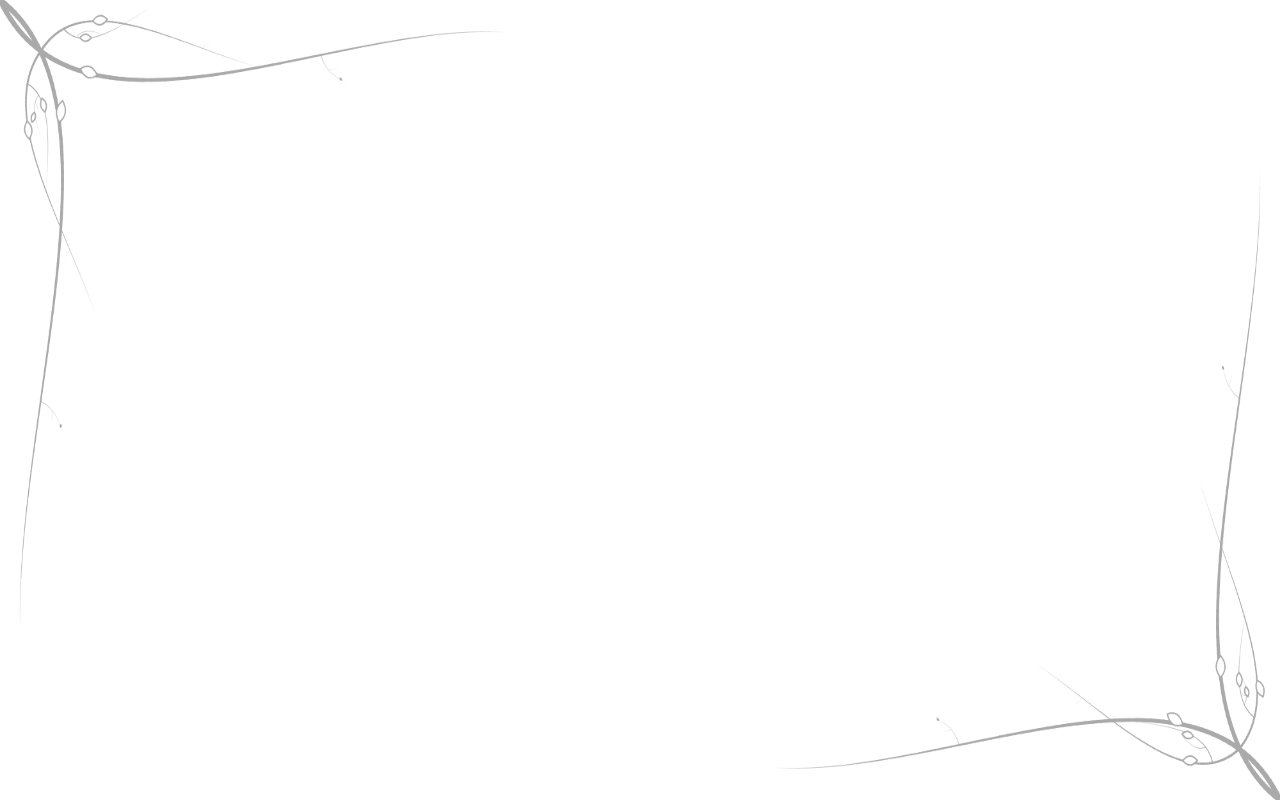
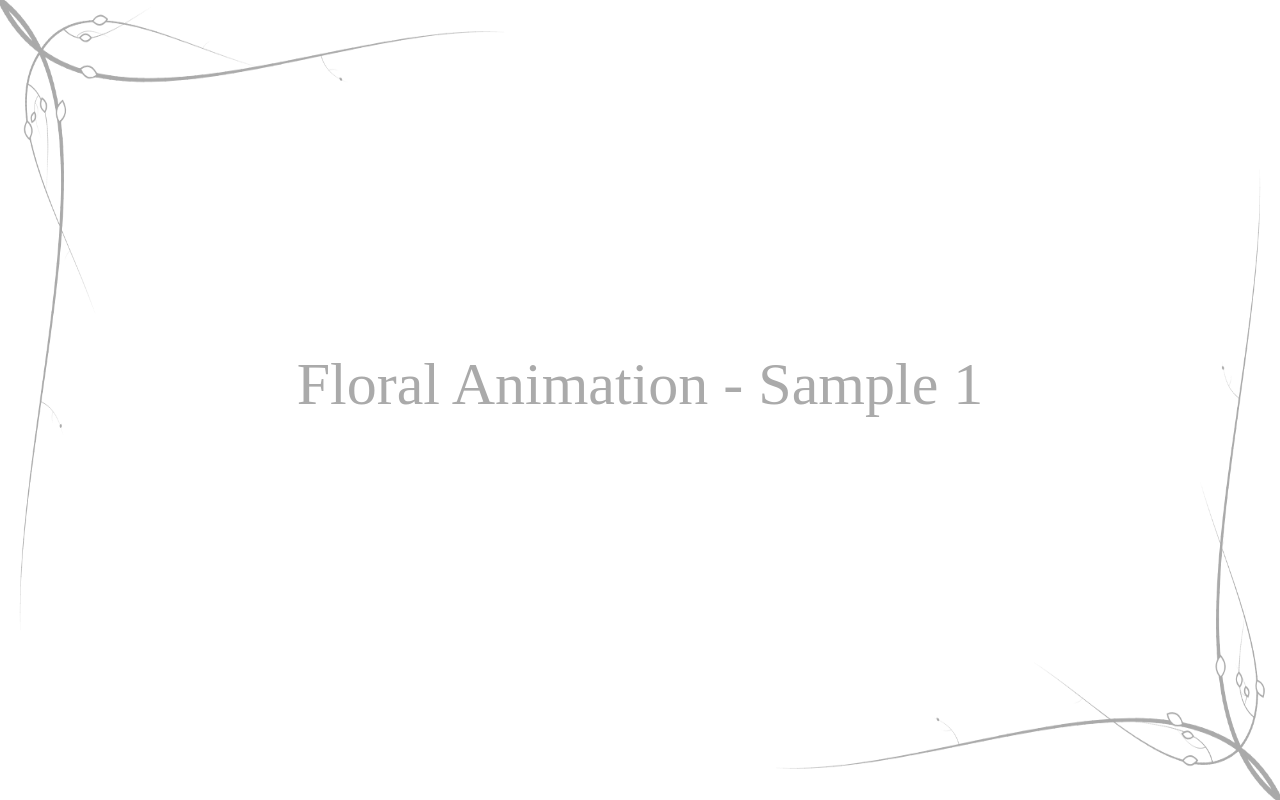
Before and after one commit to netssrmrz/plantanimator, a website: page Plant Animator/public/index.html in a window 1280 px wide. Drawn offline with Linux system fonts and the light colour scheme.

Commit message:
First sample animation

```diff
--- a/Plant Animator/public/index.html
+++ b/Plant Animator/public/index.html
@@ -16,13 +16,32 @@
 
     #canvas
     {
-      xborder: 1px solid #f00;
       width: 100%;
       height: 100%;
+      z-index: 0;
+      position: absolute;
+      left: 0px;
+      top: 0px;
+    }
+
+    #title
+    {
+      width: 1000px;
+      height: 100px;
+      text-align: center;
+      font-size: 60px;
+      color: #aaa;
+      position: absolute;
+      top: 0;
+      bottom: 0;
+      left: 0;
+      right: 0;
+      margin: auto;
     }
   </style>
   <script type="module">
-    import { Plant_Stem as Plant, Random } from "./lib/pa.js";
+    import { Plant_Maturing, Animate } from "./lib/pa.js";
+    import { Bezier } from "./lib/bezierjs/bezier.js";
 
     window.onload = Main;
     function Main()
@@ -42,14 +61,12 @@
       plants.push(New_Bottom_Border(canvas_ctx));
       plants.push(New_Right_Border(canvas_ctx));
 
-      Animate.canvas_ctx = canvas_ctx;
-      Animate.plants = plants;
-      Animate();
+      Animate(canvas_ctx, plants);
     }
 
     function New_Top_Border(canvas_ctx)
     {
-      var plant = new Plant();
+      var plant = new Plant_Stem();
       plant.maturity_rate = 0.25;
       plant.level = 3;
       plant.canvas_ctx = canvas_ctx;
@@ -63,7 +80,7 @@
 
     function New_Bottom_Border(canvas_ctx)
     {
-      var plant = new Plant();
+      var plant = new Plant_Stem();
       plant.maturity_rate = 0.25;
       plant.level = 3;
       plant.canvas_ctx = canvas_ctx;
@@ -77,7 +94,7 @@
 
     function New_Left_Border(canvas_ctx)
     {
-      var plant = new Plant();
+      var plant = new Plant_Stem();
       plant.maturity_rate = 0.25;
       plant.level = 4;
       plant.canvas_ctx = canvas_ctx;
@@ -91,7 +108,7 @@
 
     function New_Right_Border(canvas_ctx)
     {
-      var plant = new Plant();
+      var plant = new Plant_Stem();
       plant.maturity_rate = 0.25;
       plant.level = 4;
       plant.canvas_ctx = canvas_ctx;
@@ -103,33 +120,134 @@
       return plant;
     }
 
-    function Animate()
+    function Random(base, delta)
     {
-      var c, next_frame = false, next_plant_frame;
+      return base + (Math.random() - 0.5) * delta;
+    }
 
-      Animate.canvas_ctx.clearRect(0, 0, Animate.canvas_ctx.canvas.width, Animate.canvas_ctx.canvas.height);
-      for (c = 0; c < Animate.plants.length; c++)
+    class Plant_Flower extends Plant_Maturing
+    {
+      Render()
       {
-        next_plant_frame = Animate.plants[c].Next_Frame();
-        next_frame = next_frame || next_plant_frame;
+        var c, p = 4;
+
+        this.canvas_ctx.lineWidth = 2;
+        this.canvas_ctx.beginPath();
+        for (c = 0; c < p; c++)
+        {
+          this.canvas_ctx.moveTo(0, 0);
+          this.canvas_ctx.bezierCurveTo(this.maturity / 4, this.maturity / 4, this.maturity / 4, -this.maturity / 4, 0, 0);
+          this.canvas_ctx.rotate(2 * Math.PI / p);
+        }
+        this.canvas_ctx.fill();
+        this.canvas_ctx.stroke();
       }
-      if (next_frame)
-        window.requestAnimationFrame(Animate);
-      /*else
+    }
+
+    class Plant_Leaf extends Plant_Maturing
+    {
+      Render()
       {
-        Animate.plants.push(New_Top_Border(Animate.canvas_ctx));
-        Animate.plants.push(New_Left_Border(Animate.canvas_ctx));
-        window.requestAnimationFrame(Animate);
-      }*/
-    };
+        this.canvas_ctx.lineWidth = 2;
+        this.canvas_ctx.beginPath();
+        this.canvas_ctx.moveTo(0, 0);
+        this.canvas_ctx.quadraticCurveTo(this.maturity / 4, this.maturity / 4, 0, this.maturity / 2);
+        this.canvas_ctx.quadraticCurveTo(-this.maturity / 4, this.maturity / 4, 0, 0);
+        this.canvas_ctx.fill();
+        this.canvas_ctx.stroke();
+      }
+    }
+
+    class Plant_Stem extends Plant_Maturing
+    {
+      constructor()
+      {
+        var x1, y1, x2, y2, cx1, cy1, cx2, cy2;
+
+        super();
+
+        x1 = 0; y1 = 0;
+        x2 = 1000; y2 = 0;
+
+        cx1 = 200; cy1 = -250;
+        cx2 = 800; cy2 = 250;
+
+        this.curve = new Bezier(
+          x1, y1, cx1, cy1,
+          cx2, cy2, x2, y2);
+        this.curve_pts = this.curve.getLUT(100);
+      }
+
+      Render()
+      {
+        var c;
+
+        for (c = 1; c < this.maturity; c++)
+        {
+          this.canvas_ctx.beginPath();
+          this.canvas_ctx.lineWidth = (this.maturity - c) / 10;
+          this.canvas_ctx.moveTo(this.curve_pts[c - 1].x, this.curve_pts[c - 1].y);
+          this.canvas_ctx.lineTo(this.curve_pts[c].x, this.curve_pts[c].y);
+          this.canvas_ctx.stroke();
+        }
+      }
+
+      Grow_Maturing()
+      {
+        if (this.curr_level < this.level)
+        {
+          if (this.maturity >= 10 && !this.branches)
+            this.Add_Stem(Random(0, 0.5), 0.5, -0.5);
+
+          if (this.maturity >= 20 && this.branches.length == 1)
+            this.Add_Leaf(Random(4.7, 1));
+
+          if (this.maturity >= 50 && this.branches.length == 2)
+            this.Add_Stem(Random(0, 0.5), 0.25, 0.25);
+
+          if (this.maturity >= 90 && this.branches.length == 3)
+            this.Add_Flower(Random(0, 2));
+        }
+      }
+
+      Add_Flower(angle)
+      {
+        const plant = new Plant_Flower();
+        this.Add_Plant(angle, plant, 1 / this.Total_X_Scale(), 1 / this.Total_Y_Scale());
+      }
+
+      Add_Leaf(angle)
+      {
+        const plant = new Plant_Leaf();
+        this.Add_Plant(angle, plant, 1 / this.Total_X_Scale(), 1 / this.Total_Y_Scale());
+      }
+
+      Add_Stem(angle, x_scale, y_scale)
+      {
+        const plant = new Plant_Stem();
+        this.Add_Plant(angle, plant, x_scale, y_scale);
+      }
+
+      Add_Plant(angle, plant, x_scale, y_scale)
+      {
+        plant.x = this.curve_pts[Math.trunc(this.maturity)].x;
+        plant.y = this.curve_pts[Math.trunc(this.maturity)].y;
+        plant.x_scale = x_scale;
+        plant.y_scale = y_scale;
+        plant.angle = angle;
+        plant.maturity_rate = this.maturity_rate;
+        this.Add_Branch(plant);
+      }
+    }
+
   </script>
   <script>
   </script>
 </head>
 
-  <body>
-    <canvas id="canvas" width="2000" height="1000"></canvas>
-    <div id="log"></div>
-  </body>
+<body>
+  <div id="title">Floral Animation - Sample 1</div>
+  <canvas id="canvas" width="2000" height="1000"></canvas>
+</body>
 
   </html>
--- a/Plant Animator/public/lib/pa.js
+++ b/Plant Animator/public/lib/pa.js
@@ -1,10 +1,3 @@
-import { Bezier } from "./bezierjs/bezier.js";
-
-export function Random(base, delta)
-{
-  return base + (Math.random() - 0.5) * delta;
-}
-
 class Plant
 {
   constructor()
@@ -83,19 +76,6 @@ class Plant
     return Math.abs(a - b) <= Number.EPSILON;
   }
 
-  Dump(level)
-  {
-    let res = "";
-
-    res = JSON.stringify(this).padStart(res.length + level, "&nbsp;") + "<br>";
-
-    //if (this.branches)
-    //for (var c = 0; c < this.branches.length; c++)
-    //res = res + this.branches[c].Dump(level + 1);
-
-    return res;
-  }
-
   Grow()
   {
     return false;
@@ -132,7 +112,7 @@ class Plant
   }
 }
 
-class Plant_Maturing extends Plant
+export class Plant_Maturing extends Plant
 {
   constructor()
   {
@@ -164,117 +144,16 @@ class Plant_Maturing extends Plant
   }
 }
 
-class Plant_Flower extends Plant_Maturing
+export function Animate(canvas_ctx, plants)
 {
-  Render()
+  var c, next_frame = false, next_plant_frame;
+
+  canvas_ctx.clearRect(0, 0, canvas_ctx.canvas.width, canvas_ctx.canvas.height);
+  for (c = 0; c < plants.length; c++)
   {
-    var c, p = 4;
-
-    this.canvas_ctx.lineWidth = 2;
-    this.canvas_ctx.beginPath();
-    for (c = 0; c < p; c++)
-    {
-      this.canvas_ctx.moveTo(0, 0);
-      this.canvas_ctx.bezierCurveTo(this.maturity / 4, this.maturity / 4, this.maturity / 4, -this.maturity / 4, 0, 0);
-      this.canvas_ctx.rotate(2 * Math.PI / p);
-    }
-    this.canvas_ctx.fill();
-    this.canvas_ctx.stroke();
+    next_plant_frame = plants[c].Next_Frame();
+    next_frame = next_frame || next_plant_frame;
   }
-}
-
-class Plant_Leaf extends Plant_Maturing
-{
-  Render()
-  {
-    this.canvas_ctx.lineWidth = 2;
-    this.canvas_ctx.beginPath();
-    this.canvas_ctx.moveTo(0, 0);
-    this.canvas_ctx.quadraticCurveTo(this.maturity/4, this.maturity/4, 0, this.maturity/2);
-    this.canvas_ctx.quadraticCurveTo(-this.maturity/4, this.maturity/4, 0, 0);
-    this.canvas_ctx.fill();
-    this.canvas_ctx.stroke();
-  }
-}
-
-export class Plant_Stem extends Plant_Maturing
-{
-  constructor()
-  {
-    var x1, y1, x2, y2, cx1, cy1, cx2, cy2;
-
-    super();
-
-    x1 = 0; y1 = 0;
-    x2 = 1000; y2 = 0;
-
-    cx1 = 200; cy1 = -250;
-    cx2 = 800; cy2 = 250;
-
-    this.curve = new Bezier(
-      x1, y1, cx1, cy1,
-      cx2, cy2, x2, y2);
-    this.curve_pts = this.curve.getLUT(100);
-  }
-
-  Render()
-  {
-    var c;
-
-    for (c = 1; c < this.maturity; c++)
-    {
-      this.canvas_ctx.beginPath();
-      this.canvas_ctx.lineWidth = (this.maturity - c) / 10;
-      this.canvas_ctx.moveTo(this.curve_pts[c - 1].x, this.curve_pts[c - 1].y);
-      this.canvas_ctx.lineTo(this.curve_pts[c].x, this.curve_pts[c].y);
-      this.canvas_ctx.stroke();
-    }
-  }
-
-  Grow_Maturing()
-  {
-    if (this.curr_level < this.level)
-    {
-      if (this.maturity >= 10 && !this.branches)
-        this.Add_Stem(Random(0, 0.5), 0.5, -0.5);
-
-      if (this.maturity >= 20 && this.branches.length == 1)
-        this.Add_Leaf(Random(4.7, 1));
-
-      if (this.maturity >= 50 && this.branches.length == 2)
-        this.Add_Stem(Random(0, 0.5), 0.25, 0.25);
-
-      if (this.maturity >= 90 && this.branches.length == 3)
-        this.Add_Flower(Random(0, 2));
-    }
-  }
-
-  Add_Flower(angle)
-  {
-    const plant = new Plant_Flower();
-    this.Add_Plant(angle, plant, 1 / this.Total_X_Scale(), 1 / this.Total_Y_Scale());
-  }
-
-  Add_Leaf(angle)
-  {
-    const plant = new Plant_Leaf();
-    this.Add_Plant(angle, plant, 1 / this.Total_X_Scale(), 1 / this.Total_Y_Scale());
-  }
-
-  Add_Stem(angle, x_scale, y_scale)
-  {
-    const plant = new Plant_Stem();
-    this.Add_Plant(angle, plant, x_scale, y_scale);
-  }
-
-  Add_Plant(angle, plant, x_scale, y_scale)
-  {
-    plant.x = this.curve_pts[Math.trunc(this.maturity)].x;
-    plant.y = this.curve_pts[Math.trunc(this.maturity)].y;
-    plant.x_scale = x_scale;
-    plant.y_scale = y_scale;
-    plant.angle = angle;
-    plant.maturity_rate = this.maturity_rate;
-    this.Add_Branch(plant);
-  }
-}
+  if (next_frame)
+    window.requestAnimationFrame(() => Animate(canvas_ctx, plants));
+};
```
